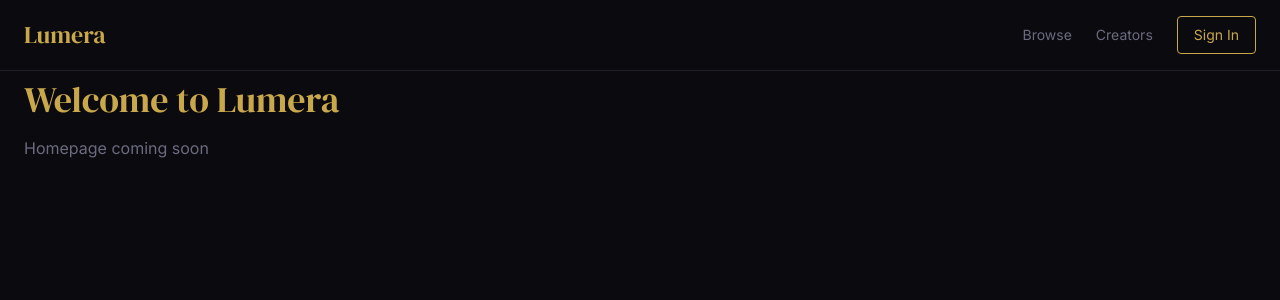
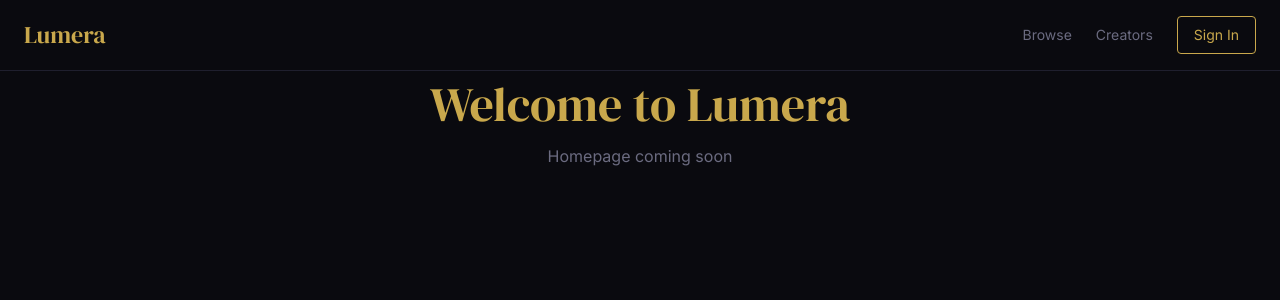
Before and after one commit to travman1993/Lumera, a React (Vite) app in the folder frontend/: page / in a window 1280 px wide. Shown: the top 300 px of the page. Built offline with nearby package versions, Linux system fonts and the light colour scheme.

Commit message:
fixed home.tsx to be center

```diff
--- a/frontend/src/pages/Home.tsx
+++ b/frontend/src/pages/Home.tsx
@@ -2,8 +2,8 @@ export default function Home() {
     return (
         <div className="pt-20 px-6">
             {/* Temp placeholder for now so program runs */}
-            <h1 className="font-display text-4xl text-lumera-gold">Welcome to Lumera</h1>
-            <p className="text-lumera-muted mt-4">Homepage coming soon</p>
+            <h1 className="font-display text-5xl text-lumera-gold flex flex-col items-center text-center">Welcome to Lumera</h1>
+            <p className="text-lumera-muted mt-4 flex flex-col items-center min-h-screen text-center">Homepage coming soon</p>
         </div>
     )
 }
```
